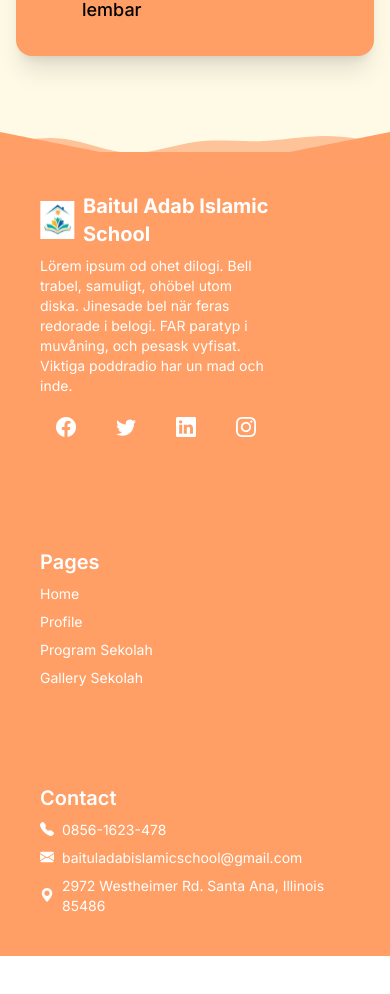
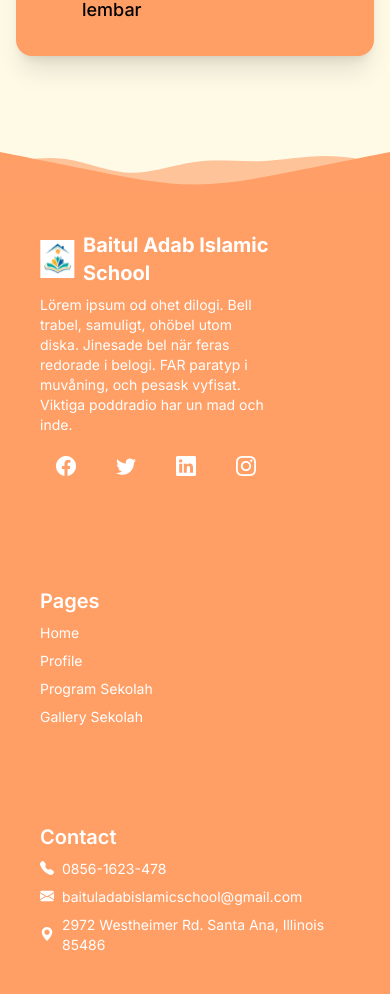
Before and after one commit to makbarramadhan62/baitul-adab-web, a Next.js app: page / in a window 390 px wide. Shown: the part 4917-5911 px from the top of the page. Before the commit the page ends 5873 px from the top, so only its background shows below. Built offline with nearby package versions, Linux system fonts and the light colour scheme.

Commit message:
style: adjust responsive

```diff
--- a/components/footer/index.tsx
+++ b/components/footer/index.tsx
@@ -2,14 +2,14 @@ import Image from "next/image";
 
 const Footer = () => {
   return (
-    <div className="w-full relative mt-8">
+    <div className="w-full mt-8">
       <Image
         height={100}
         width={100}
         unoptimized
         src="/image/footer/topFooterBG.svg"
         alt="school-pict"
-        className="object-contain w-full absolute -top-5 z-10"
+        className="object-contain w-full z-10"
       />
       <footer className="footer p-10 lg:px-80 gap-24 bg-primary-content text-base-content">
         <aside className="w-2/3">
```
